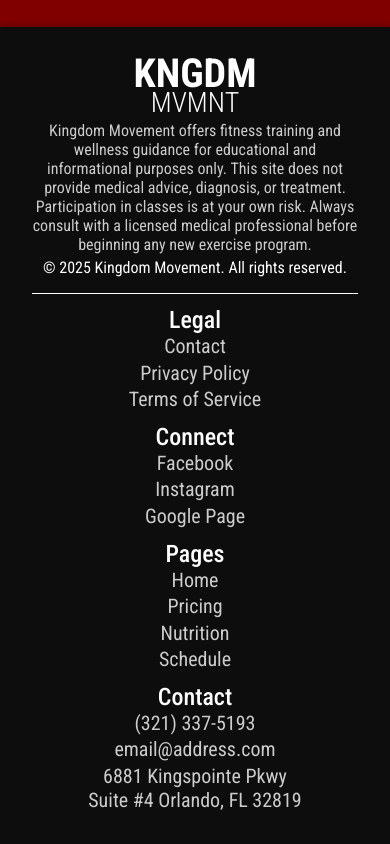
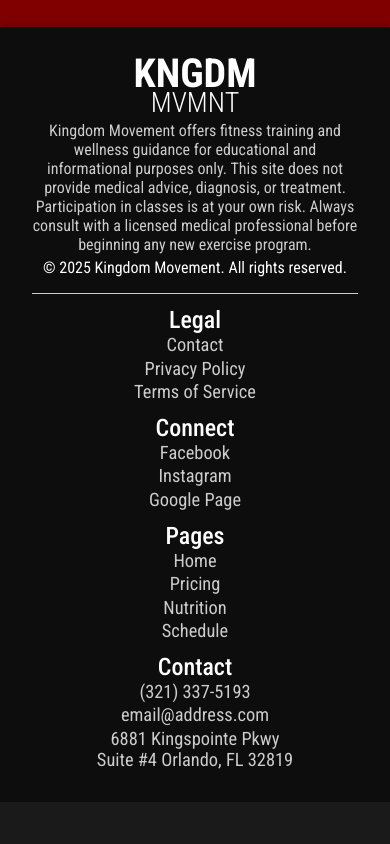
Before and after one commit to gilmerperez/kingdom-movement, a React (Vite) app: page / in a window 390 px wide. Shown: the part 701-1545 px from the top of the page. After the commit the page ends 1503 px from the top, so only its background shows below. Built offline with nearby package versions, Linux system fonts and the light colour scheme.

Commit message:
Made footer links smaller and changed color of seperator

```diff
--- a/src/components/Footer/Footer.module.css
+++ b/src/components/Footer/Footer.module.css
@@ -59,8 +59,8 @@
   height: 2px;
   border: none;
   margin-bottom: 0.75rem;
-  color: var(--text-primary);
-  background-color: var(--text-primary);
+  color: var(--text-secondary);
+  background-color: var(--text-secondary);
 }
 
 .navContainer {
@@ -155,7 +155,7 @@
 
   .footerNav a {
     gap: 0.1rem;
-    font-size: 1.5rem;
+    font-size: 1.25rem;
   }
 }
 
@@ -196,6 +196,6 @@
   }
 
   .footerNav a {
-    font-size: 1.25rem;
+    font-size: 1.15rem;
   }
 }
```
Also changed, not shown: 1 other file (tests, documents, lock files or other folders).
